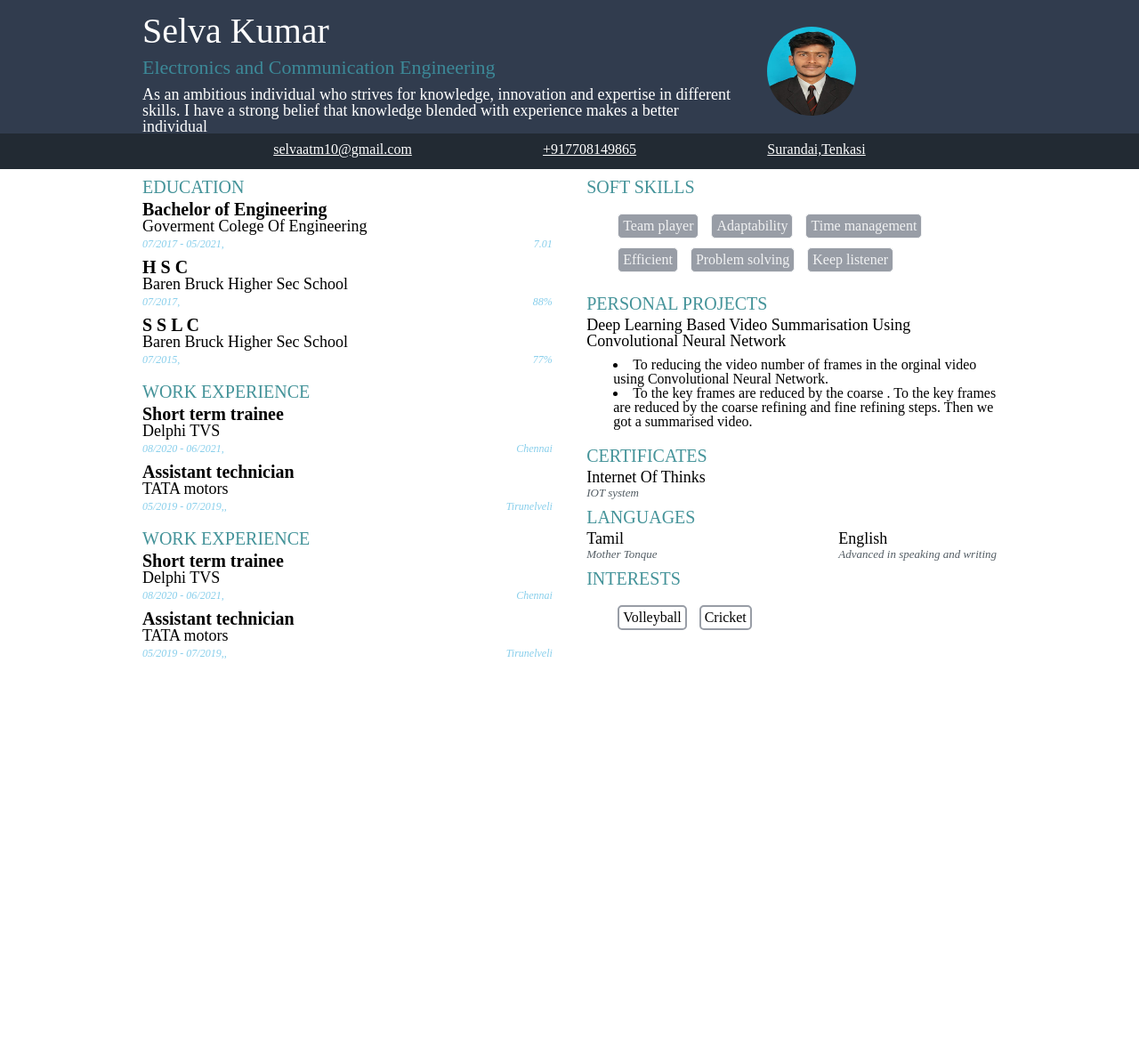
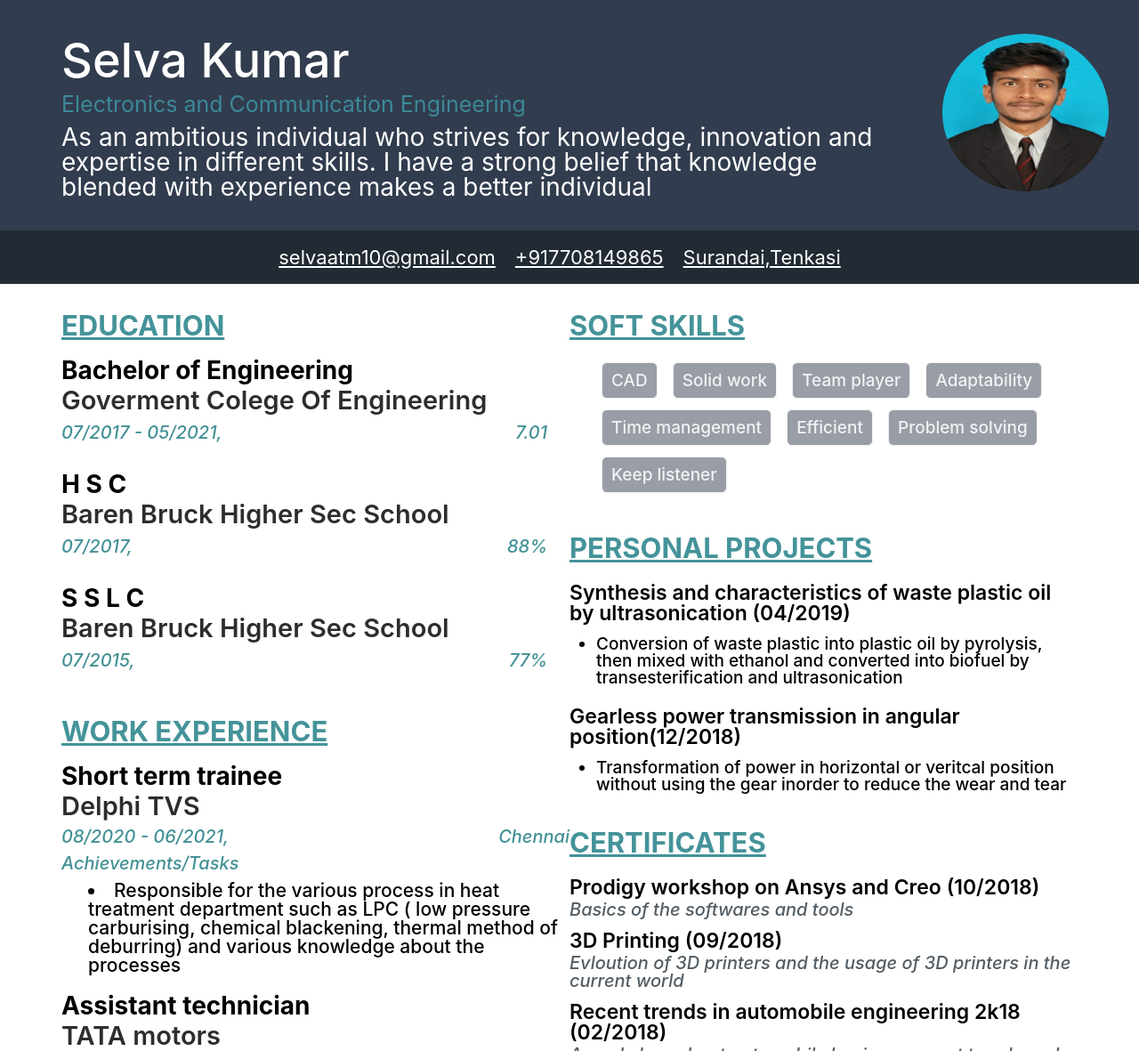
Before and after one commit to selvaatm10/personal-portfolio, a website: page index.html in a window 1280 px wide. Shown: the top 1181 px of the page at 89% size. Before the commit the page ends 800 px from the top, so only its background shows below. Drawn offline with Linux system fonts and the light colour scheme.

Commit message:
new edit

```diff
--- /dev/null
+++ b/css/layout.css
@@ -0,0 +1,20 @@
+body{
+    background-image: url(../doc/resume.jpg);
+    background-position: center top;
+    height: 1750px;
+}
+.container{
+    width: 1142px;
+    margin: 0 auto;
+}
+.header{
+    /* background-color: #313c4e; */
+    height: 259px;
+}
+.contact{
+    /* background-color: #222a33; */
+    height: 60px;
+}
+.main-section{
+    background-color: white;
+}
--- a/css/main.css
+++ b/css/main.css
@@ -7,7 +7,10 @@
 .jc-se{
     justify-content: space-evenly;
 }
-.col-48{
+.jc-c{
+    justify-content: center;
+}
+/* .col-48{
     width: 48%;
 }
 .col-70{
@@ -16,107 +19,200 @@
 .col-30{
     width: 30%;
 }
+.col-80{
+    width: 80%;
+}
+.col-20{
+    width: 20%;
+} */
 
+.col-1{
+    width: 8.33%;
+}
+.col-2{
+    width: 16.66%;
+}
+.col-3{
+    width: 25%;
+}
+.col-6{
+    width: 50%;
+}
+.col-10{
+    width: 83.33%;
+}
+*{
+    box-sizing: border-box;
+}
+img{
+    border-radius: 50%;
+    margin: 38px;
+    height: 177px;
+    width: 187px;
+}
+body{
+    font-family: -apple-system, BlinkMacSystemFont, 'Segoe UI', Roboto, Oxygen, Ubuntu, Cantarell, 'Open Sans', 'Helvetica Neue', sans-serif;
+    /* background-image: url(../doc/resume.jpg); */
+    background-position: center top;
+    height: 1750px;
+}
 .container{
-    width: 960px;
+    width: 1142px;
     margin: 0 auto;
 }
 .header{
     background-color: #313c4e;
-    height: 150px;
+    height: 259px;
+}
+.header h1{
+    color: white;
+    font-size: 54px;
+    font-weight: 500;
+    padding-top: 41px;
 }
 .header p{
     color: white;
     padding-top: 10px;
+    font-size: 28px;
 }
-h1{
-    color: white;
-    font-size: 40px;
-    font-weight: 300;
-    padding-top: 15px;
-}
-h4{
+.header h4{
     color: #3c8998;
     padding-top: 10px;
-    font-size: 22px;
+    font-size: 25px;
 }
 .contact{
     background-color: #222a33;
-    height: 20px;
-    padding: 10px;
+    height: 60px;
 }
 .contact a{
     color: white;
+    padding: 19px 0;
+    padding-right: 22px;
+    font-size: 22px;
+}
+.main-content{
+    height: 1336px;
+    margin: 0 auto;
 }
 .content-section h2{
     color: #449399;
-    padding-top: 10px;
-    padding-bottom: 5px;
-    font-size: 20px;
+    padding-top: 31px;
+    padding-bottom: 10px;
+    font-size: 31px;
+    font-weight: 700;
+    text-decoration: underline;
 }
 .left-col .sub-highlight-1{
     font-style: italic;
-    color: skyblue;
-    font-size: 12px;
-    padding-bottom: 10px;
-    padding-top: 5px;
+    color: #439196;
+    font-size: 20px;
+    padding-bottom: 23px;
+    padding-top: 12px;
+    padding-right: 25px;
+    font-weight: 490;
+}
+.left-col .content-type-2 .sub-highlight-1{
+    font-style: italic;
+    color: #439196;
+    font-size: 20px;
+    font-weight: 490;
+    padding: 10px 0;
+}
+.left-col .content-type-2 .sub-highlight-2{
+    font-style: italic;
+    color: #439196;
+    font-size: 20px;
+    font-weight: 490;
+    padding: 10px 0;
 }
 .left-col h3{
-    font-weight: 300;
     font-weight: bold;
-    font-size: 20px;
+    font-size: 28px;
+    padding-bottom: 5px;
+    padding-top: 11px;
 }
-.right-col .sub-highlight-1{
-    color: #535d64;
-    font-style: italic;
-    font-size: 13px;
-}
-.right-col .box-with-color li{
-    border: 1px solid;
-    display: inline-block;
-    border-radius: 5px;
-    background-color: #989da6;
-    padding: 5px;
-    color: #f1f2f3;
-    margin: 5px;
-}
-.right-col .empty-box li{
-    border: 2px solid #989da6;
-    border-radius: 5px;
-    display: inline-block;
-    padding: 4px;
-    margin: 5px;
-}
-.sub{
-    padding-bottom: 10px;
-    display: inline-block;
-    justify-content: space-between;
-}
-.right-col p{
-    font-size: 15px;
-}
-.lan-sec{
-    display: inline-block;
-}
-ul {
+.left-col ul{
     list-style: disc;
     padding-left: 30px;
     padding-top: 10px;
     padding-bottom: 10px;
 }
-ul li{
+.left-col ul li{
+    font-size: 21px;
+    list-style-position: inside;
+    font-weight: 500;
+}
+.left-col p{
+    font-size: 29px;
+    font-weight: 600;
+    color: #2d2d2d;
+}
+
+.right-col .content-type-6{
+    display: flex;
+    word-wrap: wrap;
+}
+.right-col .box-with-color li{
+    border: 1px solid;
+    display: inline-block;
+    border-radius: 6px;
+    background-color: #989da6;
+    padding: 10px;
+    color: #f1f2f3;
+    margin: 6px;
+}
+
+.right-col ul{
+    list-style: disc;
+    padding-left: 30px;
+    padding-top: 10px;
+    padding-bottom: 9px;
+    font-size: 19px;
+    font-weight: 500;
+}
+.right-colol ul li{
     font-size: 16px;
     list-style-position: inside;
 }
-p{
-    font-size: 18px;
-    font-weight: 300;
+.right-col p{
+    font-size: 23px;
+    font-weight: 600;
+    padding-bottom: 3px;
+    padding-top: 14px;
 }
-.right-col p{
-    font-size: 18px;
-    font-weight: 300;
+.content-type-6{
+    display: flex;
+    flex-wrap: wrap;
+    justify-content: space-between;
 }
-img{
-    border-radius: 50px;
-    margin: 30px;
+.lang-sec h2{
+    padding-top: 57px;
 }
+.lang-sec .sub-highlight-1{
+    padding-bottom: 50px;
+}
+.right-col .sub-highlight-1{
+    color: #535d64;
+    font-style: italic;
+    font-size: 20px;
+    font-weight: 500;
+}
+
+.empty-box ul{
+    display: flex;
+}
+.empty-box ul li{
+    border: 2px solid #535d64;
+    border-radius: 5px;
+    padding: 9px;
+    margin: 10px;
+}
+
+/* .sub{
+    padding-bottom: 10px;
+    display: inline-block;
+    justify-content: space-between;
+} */
+/* .lan-sec{
+    display: inline-block;
+} */
--- a/index.html
+++ b/index.html
@@ -1,11 +1,11 @@
 <!DOCTYPE html>
-<html lang="US-en">
+<html lang="en">
 
 <head>
     <meta charset="UTF-8">
     <meta http-equiv="X-UA-Compatible" content="IE=edge">
     <meta name="viewport" content="width=device-width, initial-scale=1.0">
-    <title>Resume</title>
+    <title>Selva's Resume</title>
     <link rel="stylesheet" href="css/reset.css">
     <link rel="stylesheet" href="css/main.css">
 </head>
@@ -14,15 +14,15 @@
     <div class="header">
         <div class="container">
             <div class="fc jc-sb">
-                <div class="col-70">
+                <div class="col-10">
                     <h1>Selva Kumar</h1>
                     <h4>Electronics and Communication Engineering</h4>
                     <p>As an ambitious individual who strives for knowledge, innovation and expertise in different
                         skills. I
                         have a strong belief that knowledge blended with experience makes a better individual</p>
                 </div>
-                <div class="col-30">
-                    <img src="image/selvam.jpg" alt="My Photo" height="100px" width="100px">
+                <div class="col-2">
+                    <img src="image/selvam.jpg" alt="My Photo" height="100" width="100">
                 </div>
             </div>
         </div>
@@ -30,7 +30,7 @@
 
     <div class="contact">
         <div class="container">
-            <div class="fc jc-se">
+            <div class="fc jc-c">
                 <a href="https://mail.google.com/mail/u/0/#inbox">selvaatm10@gmail.com</a>
                 <a href="tel:+917708149865">+917708149865</a>
                 <a href="#">Surandai,Tenkasi</a>
@@ -40,7 +40,7 @@
     <div class="main-content">
         <div class="container">
             <div class="fc jc-sb">
-                <div class="col-48">
+                <div class="col-6">
                     <div class="left-col">
                         <div class="content-section">
                             <h2>EDUCATION</h2>
@@ -73,13 +73,22 @@
                         </div>
                         <div class="content-section">
                             <h2>WORK EXPERIENCE</h2>
-                            <div class="content-type-1">
+                            <div class="content-type-2">
                                 <div class="content-type-1-section-1">
                                     <h3>Short term trainee</h3>
                                     <p>Delphi TVS</p>
                                     <div class="fc jc-sb">
                                         <span class="sub-highlight-1">08/2020 - 06/2021,</span>
                                         <span class="sub-highlight-1">Chennai</span>
+                                    </div>
+                                    <div>
+                                        <span class="sub-highlight-2">Achievements/Tasks</span>
+                                        <ul>
+                                            <li>Responsible for the various process in heat treatment
+                                                department such as LPC ( low pressure carburising, chemical blackening,
+                                                thermal method of deburring)
+                                                and various knowledge about the processes</li>
+                                        </ul>
                                     </div>
                                 </div>
                                 <div class="content-type-1-section-1">
@@ -89,39 +98,28 @@
                                         <span class="sub-highlight-1">05/2019 - 07/2019,,</span>
                                         <span class="sub-highlight-1">Tirunelveli</span>
                                     </div>
-                                </div>
-                            </div>
-                        </div>
-                        <div class="content-section">
-                            <h2>WORK EXPERIENCE</h2>
-                            <div class="content-type-1">
-                                <div class="content-type-1-section-1">
-                                    <h3>Short term trainee</h3>
-                                    <p>Delphi TVS</p>
-                                    <div class="fc jc-sb">
-                                        <span class="sub-highlight-1">08/2020 - 06/2021,</span>
-                                        <span class="sub-highlight-1">Chennai</span>
-                                    </div>
-                                </div>
-                                <div class="content-type-1-section-1">
-                                    <h3>Assistant technician</h3>
-                                    <p>TATA motors</p>
-                                    <div class="fc jc-sb">
-                                        <span class="sub-highlight-1">05/2019 - 07/2019,,</span>
-                                        <span class="sub-highlight-1">Tirunelveli</span>
+                                    <div>
+                                        <span class="sub-highlight-2">Achievements/Tasks</span>
+                                        <ul>
+                                            <li>General services, problem identification and engine
+                                                assembly for LMV commercial vehicles with senior
+                                                technician</li>
+                                        </ul>
                                     </div>
                                 </div>
                             </div>
                         </div>
                     </div>
                 </div>
-                <div class="col-48">
+                <div class="col-6">
                     <div class="right-col">
                         <div class="content-section">
                             <h2>SOFT SKILLS</h2>
-                            <div class="content-type-1">
+                            <div class="content-type-3">
                                 <div class="box-with-color">
                                     <ul>
+                                        <li>CAD</li>
+                                        <li>Solid work</li>
                                         <li>Team player</li>
                                         <li>Adaptability</li>
                                         <li>Time management</li>
@@ -134,43 +132,67 @@
                         </div>
                         <div class="content-section">
                             <h2>PERSONAL PROJECTS</h2>
-                            <div class="content-type-1">
+                            <div class="content-type-4">
                                 <div class="content-type-1-section-1">
-                                    <p>Deep Learning Based Video Summarisation Using Convolutional Neural Network</p>
+                                    <p>Synthesis and characteristics of waste plastic oil by
+                                        ultrasonication (04/2019)</p>
                                     <ul>
-                                        <li>To reducing the video number of frames in the orginal video using
-                                            Convolutional
-                                            Neural
-                                            Network.</li>
-                                        <li>To the key frames are reduced by the coarse . To the key frames are reduced
-                                            by
-                                            the coarse
-                                            refining and fine refining steps. Then we got a summarised video.</li>
+                                        <li>Conversion of waste plastic into plastic oil by pyrolysis, then
+                                            mixed with ethanol and converted into biofuel by
+                                            transesterification and ultrasonication
+                                        </li>
+                                    </ul>
+                                </div>
+                                <div class="content-type-1-section-1">
+                                    <p>Gearless power transmission in angular position(12/2018)</p>
+                                    <ul>
+                                        <li>Transformation of power in horizontal or veritcal position
+                                            without using the gear inorder to reduce the wear and tear</li>
                                     </ul>
                                 </div>
                             </div>
                         </div>
                         <div class="content-section">
                             <h2>CERTIFICATES</h2>
-                            <div class="content-type-1">
+                            <div class="content-type-5">
                                 <div class="content-type-1-section-1">
-                                    <p>Internet Of Thinks</p>
-                                    <span class="sub-highlight-1">IOT system</span>
+                                    <p>Prodigy workshop on Ansys and Creo (10/2018)</p>
+                                    <span class="sub-highlight-1">Basics of the softwares and tools</span>
+                                </div>
+                                <div class="content-type-1-section-1">
+                                    <p>3D Printing (09/2018)</p>
+                                    <span class="sub-highlight-1">Evloution of 3D printers and the usage of 3D printers
+                                        in the
+                                        current world</span>
+                                </div>
+                                <div class="content-type-1-section-1">
+                                    <p>Recent trends in automobile engineering 2k18
+                                        (02/2018)</p>
+                                    <span class="sub-highlight-1">A workshop about automobile basics , current trends
+                                        and fifth
+                                        wheel drive</span>
                                 </div>
                             </div>
                         </div>
                         <div class="content-section">
+                            <div class="lang-sec">
                                 <h2>LANGUAGES</h2>
-                            <div class="content-type-1">
-                                <div class="fc jc-sb">
+                                <div class="content-type-6">
+                                    <!-- <div class="fc jc-sb"> -->
                                     <div class="content-type-1-section-1">
-                                        <div><p>Tamil</p></div>
+                                        <p>Tamil</p>
                                         <div>
                                             <span class="sub-highlight-1">Mother Tonque</span>
                                         </div>
                                     </div>
                                     <div class="content-type-1-section-1">
-                                        <div><p>English</p></div>
+                                        <p>Hindi</p>
+                                        <div>
+                                            <span class="sub-highlight-1">Beginner in speaking an writing</span>
+                                        </div>
+                                    </div>
+                                    <div class="content-type-1-section-1">
+                                        <p>English</p>
                                         <div>
                                             <span class="sub-highlight-1">Advanced in speaking and writing</span>
                                         </div>
@@ -178,9 +200,10 @@
                                 </div>
                             </div>
                         </div>
+                    </div>
                     <div class="content-section">
                         <h2>INTERESTS</h2>
-                            <div class="content-type-1">
+                        <div class="content-type-7">
                             <div class="empty-box">
                                 <ul>
                                     <li>Volleyball</li>
@@ -193,6 +216,7 @@
             </div>
         </div>
     </div>
-    </div>
+
 </body>
+
 </html>
```
Also changed, not shown: doc/resume.jpg (added). Lines whose indentation alone changed are shown as unchanged.
